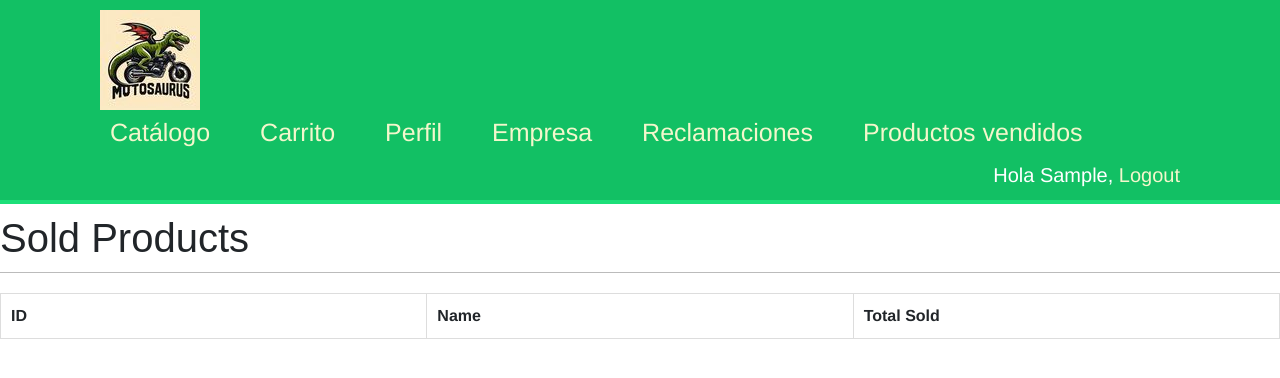
After one commit to Miguel-Angel-Roldan-Garcia/PGPI-3.11-Motosaurio, a Django app: page /shop/productos_vendidos/ in a window 1280 px wide. The commit adds this page. Shown: the top 378 px of the page. Run offline with Django 4.2, Linux system fonts and the light colour scheme; a user stored in the database is signed in; data comes from the database, SQL or seed files in the repository; tables that the repository leaves empty hold one stand-in row (values such as "Sample post"); lists and menus that the app fills with data are empty; some libraries are stand-ins or nearby versions; some web fonts are replaced.

Commit message:
Requisitos 28 y 30 completados

```diff
--- a/motosaurio/account/templates/base.html
+++ b/motosaurio/account/templates/base.html
@@ -67,6 +67,11 @@
             <li {% if section == "reclamaciones" %}class="selected"{% endif %}>
                     <a href="../reclamaciones">Reclamaciones</a>
             </li>
+            {%if user.is_superuser %}
+                <li {% if section == "productos vendidos" %}class="selected"{% endif %}>
+                    <a href="../shop/productos_vendidos">Productos vendidos</a>
+                </li>
+            {% endif %}
 
         </ul>
         <style>
--- a/motosaurio/motosaurio/models.py
+++ b/motosaurio/motosaurio/models.py
@@ -7,7 +7,7 @@ class MiUsuario(AbstractUser):
     first_name = models.CharField('Nombre',max_length=200)
     email = models.CharField('Correo elecrónico',max_length=200)
     direccion = models.CharField('Dirección postal', max_length=200)
-    codigo = models.IntegerField('Código postal',validators=[MaxValueValidator(99999)])
+    codigo = models.IntegerField('Código postal',validators=[MaxValueValidator(99999)], default = 00000)
     tarjeta = models.BigIntegerField('Tarjeta de crédito', null=True)
 
     def __str__(self):
--- a/motosaurio/motosaurio/urls.py
+++ b/motosaurio/motosaurio/urls.py
@@ -25,6 +25,7 @@ urlpatterns = [
     path('reclamaciones/', include('reclamaciones.urls', namespace='reclamaciones')),
     path('empresa/', include('empresa.urls', namespace='empresa')),
     path("order/", include("order.urls")),
+    path("shop/productos_vendidos/", include("shop.urls")),
 ]
 
 # if settings.DEBUG:
--- a/motosaurio/order/admin.py
+++ b/motosaurio/order/admin.py
@@ -3,8 +3,7 @@ from .models import Order, CartItem
 
 @admin.register(Order)
 class registerOrder(admin.ModelAdmin):
-    list_display = ['id', 'customer', 'first_name', 'email', 'direccion', 'cod_postal']
-
+    list_display = ['id', 'estado', 'fecha_creacion', 'customer', 'first_name', 'email', 'direccion', 'cod_postal']
 
 @admin.register(CartItem)
 class registerCartItem(admin.ModelAdmin):
--- /dev/null
+++ b/motosaurio/shop/templates/sold_products.html
@@ -0,0 +1,45 @@
+{% extends "account/dashboard.html" %}
+{% load i18n static %}
+{% load custom_filters %}
+{% load custom_tags %}
+
+
+{% block title %} Motosaurio {% endblock %}
+
+{% block extrahead %}
+  <link type="text/css" rel="stylesheet" href="{% static 'css/style.css' %}" />
+  <style>
+    table {
+      width: 100%; /* Set the table width to 100% to make it responsive */
+      border-collapse: collapse; /* Remove spacing between table cells */
+    }
+
+    th, td {
+      min-width: 100px; /* Set a minimum width for all table header and data cells */
+      padding: 10px; /* Add padding for better appearance, adjust as needed */
+      border: 1px solid #ddd; /* Add borders for better visibility, adjust as needed */
+    }
+  </style>
+{% endblock %}
+
+{% block content %}
+ <h1>Sold Products</h1>
+ <table>
+   <thead>
+     <tr>
+       <th>ID</th>
+       <th>Name</th>
+       <th>Total Sold</th>
+     </tr>
+   </thead>
+   <tbody>
+     {% for product in products %}
+       <tr>
+         <td>{{ product.id }}</td>
+         <td>{{ product.name }}</td>
+         <td>{{ product.total_sold }}</td>
+       </tr>
+     {% endfor %}
+   </tbody>
+ </table>
+{% endblock %}
--- /dev/null
+++ b/motosaurio/shop/urls.py
@@ -0,0 +1,7 @@
+from django.urls import path
+from . import views
+
+
+urlpatterns = [
+ path('', views.sold_products_view, name='productos_vendidos'),
+]
--- a/motosaurio/shop/views.py
+++ b/motosaurio/shop/views.py
@@ -3,6 +3,10 @@ from django.http import HttpResponse
 from django.shortcuts import render
 from django.views.generic import TemplateView
 from cart.forms import CestaAddProductForm
+from django.contrib.admin.views.decorators import staff_member_required
+from order.models import CartItem, Order
+from datetime import *
+from django.db.models import Sum
 
 from .models import Product
 
@@ -43,3 +47,17 @@ class ListProducts(TemplateView):
         cesta_product_form = CestaAddProductForm
         context['cesta_product_form'] = cesta_product_form
         return render(request, template_name=template_name, context = context)
+
+
+@staff_member_required
+def sold_products_view(request):
+    template_name = "sold_products.html"
+    date_from = datetime.now() - timedelta(days=60)
+    orders = Order.objects.filter(fecha_creacion__gte=date_from)
+    cart_items = CartItem.objects.filter(order__in=orders)
+    products = Product.objects.filter(cartitem__in=cart_items).annotate(total_sold=Sum('cartitem__quantity'))
+
+    context = dict()
+    context['products'] = products
+
+    return render(request, template_name=template_name, context=context)
```
Also changed, not shown: motosaurio/order/models.py (+7 -2 lines).
